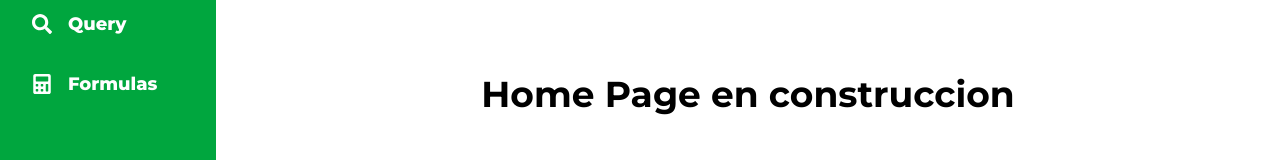
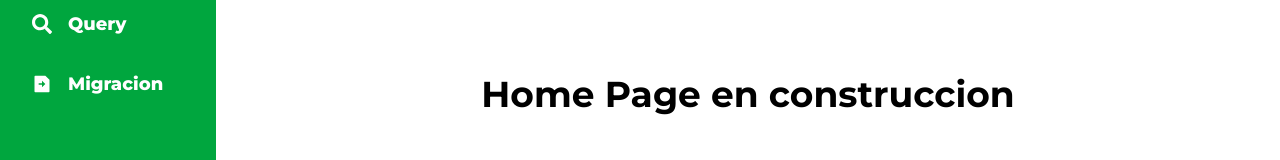
Before and after one commit to martinezlopezezequielernesto/data-analist-tools, a Next.js app: page / in a window 1280 px wide. Shown: the part 322-482 px from the top of the page. Built offline with nearby package versions, Linux system fonts and the light colour scheme.

Commit message:
agregamos ruta de migracion

```diff
--- a/routes/routes.ts
+++ b/routes/routes.ts
@@ -1,5 +1,6 @@
 import { FaHome, FaTable, FaDatabase, FaSearch, FaCalculator, FaCog } from "react-icons/fa";
 import { IconType } from "react-icons";
+import { RiFileTransferFill } from "react-icons/ri";
 
 export interface Route {
   name: string;
@@ -19,7 +20,7 @@ export const routes: Route[] = [
   {
     name: "Sheets",
     href: "/sheets",
-    title: "Hojas de Cálculo",
+    title: "Buscador de Sheets",
     icon: FaTable,
   },
   {
@@ -34,12 +35,20 @@ export const routes: Route[] = [
     title: "Generador de consultas",
     icon: FaSearch,
   },
+    {
+    name: "Migracion",
+    href: "/migracion",
+    title: "Migracion de Funciones",
+    icon: RiFileTransferFill,
+  },
+  /*
   {
     name: "Formulas",
     href: "/formulas",
     title: "Calculadora de fórmulas",
     icon: FaCalculator,
   },
+  */
   {
     name: "Settings",
     href: "/settings",
```
